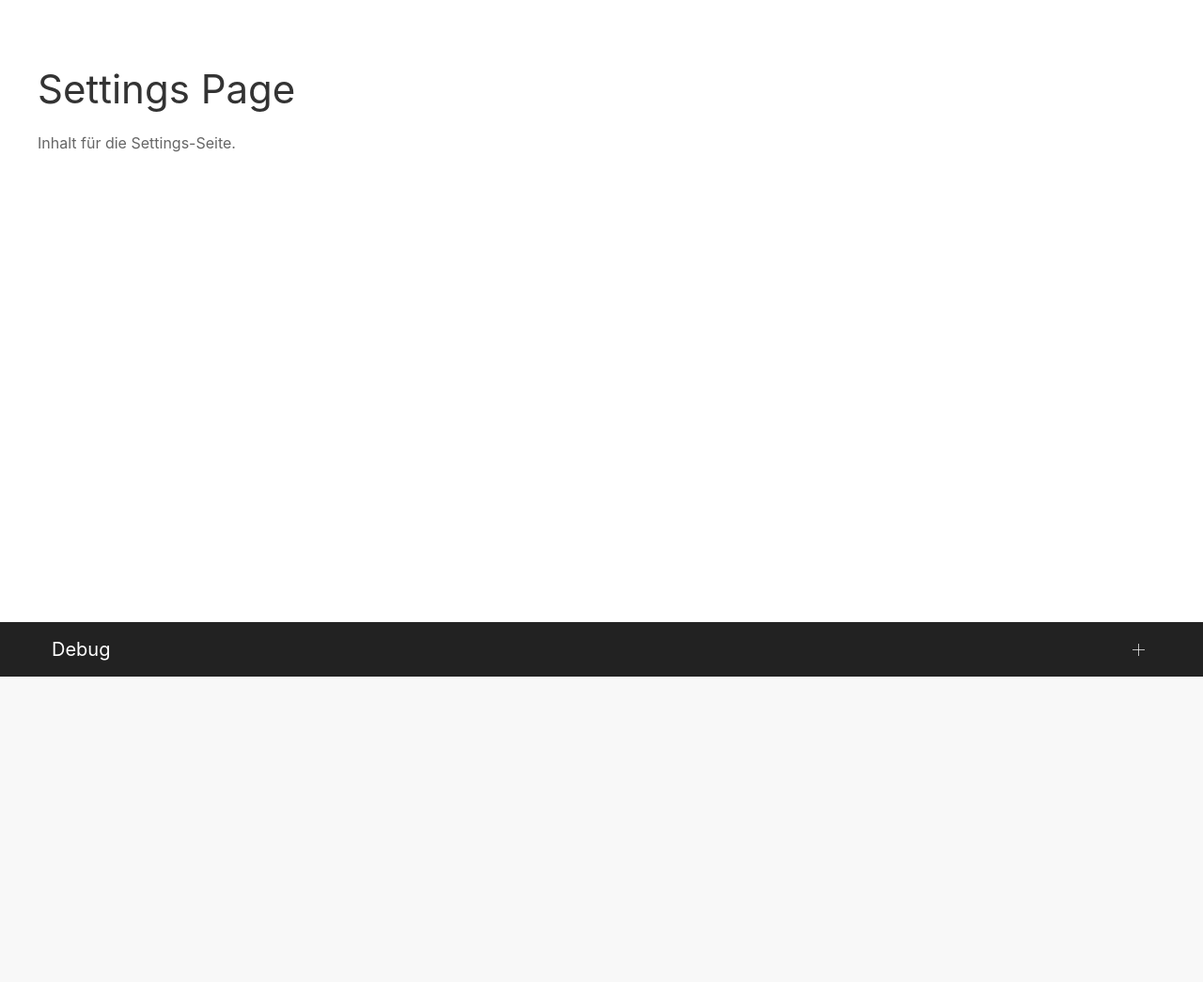
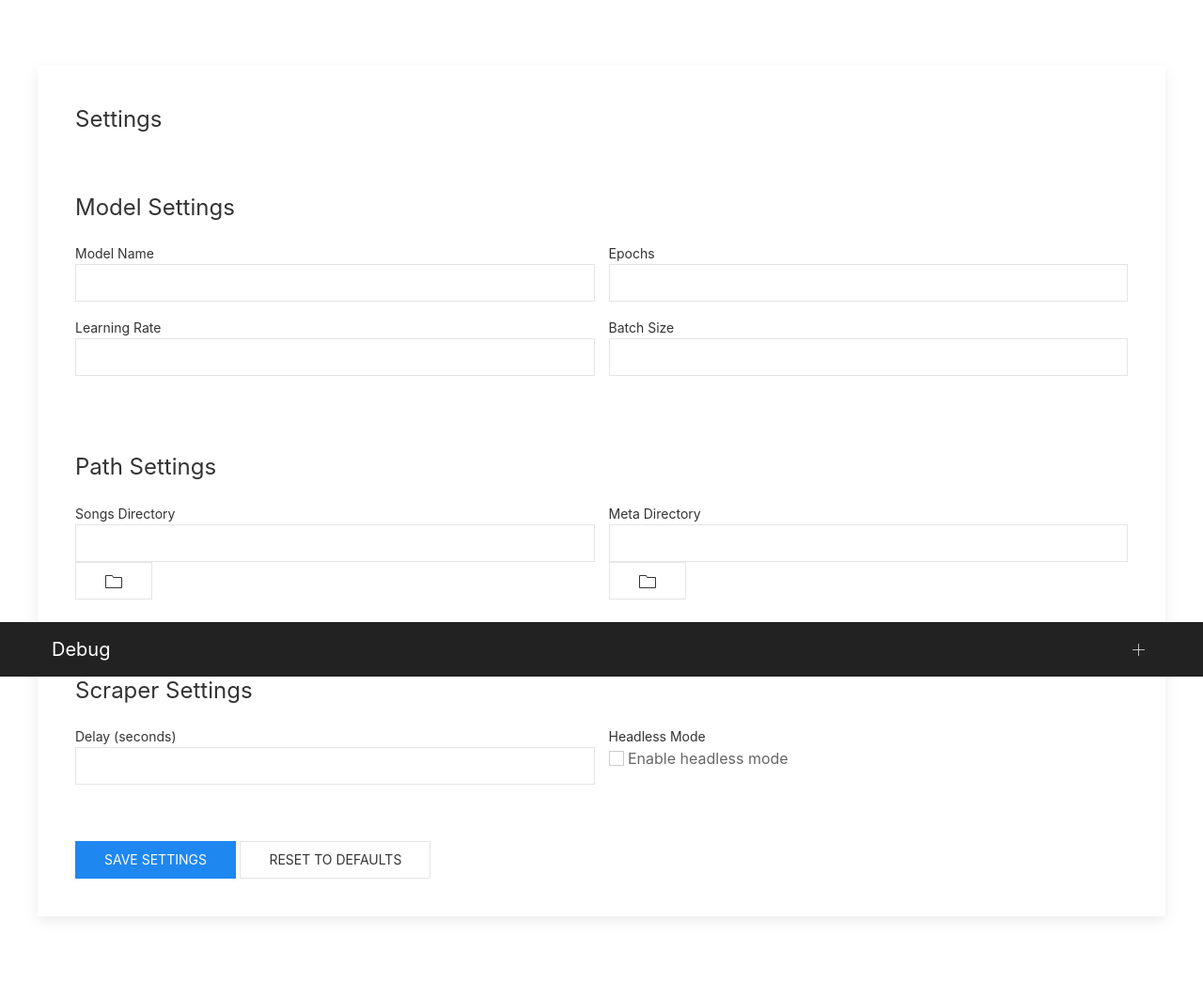
Before and after one commit to TentacleGuy/SunoRator, a Flask app: page /settings in a window 1280 px wide. Shown: the part 80-1125 px from the top of the page at 94% size. Before the commit the page ends 800 px from the top, so only its background shows below. Run offline with Flask 3, Linux system fonts and the light colour scheme.

Commit message:
settings layout hinzugefügt

```diff
--- a/app.py
+++ b/app.py
@@ -1,11 +1,22 @@
 import logging
 from flask import Flask, render_template, jsonify, request
+from flask_socketio import SocketIO, emit
 from utils.thread_manager import thread_manager
 from modules import scraper, prepare, trainer, generator, settings
 from utils.utils import *
 from config.vars import *
 
 app = Flask(__name__)
+socketio = SocketIO(app)
+
+# Add WebSocket handler for logging
+@socketio.on('connect')
+def handle_connect():
+    print('Client connected')
+
+def emit_log(message):
+    socketio.emit('log_message', {'data': message})
+
 
 # Manuelle Liste der Seiten (URL, Name)
 pages = [
@@ -17,6 +28,7 @@ pages = [
     {"url": "settings", "name": "Settings"}
 ]
 
+#Threads
 @app.route('/api/threads')
 def get_threads():
     active_threads = thread_manager.get_active_threads()
@@ -26,6 +38,74 @@ def get_threads():
 def stop_thread(thread_name):
     thread_manager.stop_thread(thread_name)
     return jsonify({"status": "success"})
+
+
+##########################HOME##########################
+@app.route('/')
+def start():
+    content = render_template('content/0-home.html')
+    return render_template('main.html', current_page="home", pages=pages, content=content)
+
+@app.route('/home')
+def home():
+    content = render_template('content/0-home.html')
+    return render_template('main.html', current_page="home", pages=pages, content=content)
+
+##########################SCRAPE##########################
+@app.route('/scrape')
+def scrape():
+    content = render_template('content/1-scrape.html')
+    return render_template('main.html', current_page="scrape", pages=pages, content=content)
+
+@app.route('/api/scrape/playlists')
+def api_scrape_playlists():
+    thread_manager.start_thread('scraper_playlists', scraper.start_playlist_scraping)
+    return jsonify({"status": "started"})
+
+@app.route('/api/scrape/songs')
+def api_scrape_songs():
+    thread_manager.start_thread('scraper_songs', scraper.start_song_scraping)
+    return jsonify({"status": "started"})
+
+##########################PREPARE##########################
+@app.route('/prepare')
+def prepare():
+    content = render_template('content/2-prepare.html')
+    return render_template('main.html', current_page="prepare", pages=pages, content=content)
+
+@app.route('/api/prepare')
+def api_prepare():
+    thread_manager.start_thread('prepare', prepare.start_preparation)
+    return jsonify({"status": "started"})
+
+#########################TRAIN##########################
+@app.route('/train')
+def train():
+    content = render_template('content/3-train.html')
+    return render_template('main.html', current_page="train", pages=pages, content=content)
+
+@app.route('/api/train/start')
+def api_train_start():
+    thread_manager.start_thread('trainer', trainer.start_training)
+    return jsonify({"status": "started"})
+
+#########################GENERATE##########################
+@app.route('/generate')
+def generate():
+    content = render_template('content/4-generate.html')
+    return render_template('main.html', current_page="generate", pages=pages, content=content)
+
+@app.route('/api/generate', methods=['POST'])
+def api_generate():
+    data = request.json
+    result = generator.generate_lyrics(data)
+    return jsonify({"lyrics": result})
+
+#########################SETTINGS##########################
+@app.route('/settings')
+def settings():
+    content = render_template('content/5-settings.html')
+    return render_template('main.html', current_page="settings", pages=pages, content=content)
 
 @app.route('/api/settings', methods=['GET', 'POST'])
 def handle_settings():
@@ -39,41 +119,8 @@ def handle_settings():
         return jsonify({"status": "success"})
     return jsonify(settings.settings_manager.settings)
 
-@app.route('/')
-def start():
-    content = render_template('content/0-home.html')
-    return render_template('main.html', current_page="home", pages=pages, content=content)
 
-@app.route('/home')
-def home():
-    content = render_template('content/0-home.html')
-    return render_template('main.html', current_page="home", pages=pages, content=content)
-
-@app.route('/scrape')
-def scrape():
-    content = render_template('content/1-scrape.html')
-    return render_template('main.html', current_page="scrape", pages=pages, content=content)
-
-@app.route('/prepare')
-def prepare():
-    content = render_template('content/2-prepare.html')
-    return render_template('main.html', current_page="prepare", pages=pages, content=content)
-
-@app.route('/train')
-def train():
-    content = render_template('content/3-train.html')
-    return render_template('main.html', current_page="train", pages=pages, content=content)
-
-@app.route('/generate')
-def generate():
-    content = render_template('content/4-generate.html')
-    return render_template('main.html', current_page="generate", pages=pages, content=content)
-
-@app.route('/settings')
-def settings():
-    content = render_template('content/5-settings.html')
-    return render_template('main.html', current_page="settings", pages=pages, content=content)
-
+# Run the app
 if __name__ == '__main__':
     logging.info("Server started")
-    app.run(debug=True)
+    socketio.run(app, debug=True)
--- a/templates/content/5-settings.html
+++ b/templates/content/5-settings.html
@@ -1,6 +1,78 @@
+{% block content %}
+<div class="uk-container">
+    <div class="uk-card uk-card-default uk-card-body">
+        <h2 class="uk-card-title">Settings</h2>
 
+        <!-- Model Settings -->
+        <div class="uk-section uk-section-small">
+            <h3>Model Settings</h3>
+            <div class="uk-grid-small uk-child-width-1-2@s" uk-grid>
+                <div>
+                    <label class="uk-form-label">Model Name</label>
+                    <input class="uk-input" type="text" id="model-name" data-category="model" data-key="name">
+                </div>
+                <div>
+                    <label class="uk-form-label">Epochs</label>
+                    <input class="uk-input" type="number" id="epochs" data-category="model" data-key="epochs">
+                </div>
+                <div>
+                    <label class="uk-form-label">Learning Rate</label>
+                    <input class="uk-input" type="number" step="0.0001" id="learning-rate" data-category="model" data-key="learning_rate">
+                </div>
+                <div>
+                    <label class="uk-form-label">Batch Size</label>
+                    <input class="uk-input" type="number" id="batch-size" data-category="model" data-key="batch_size">
+                </div>
+            </div>
+        </div>
 
-{% block content %}
-    <h1>Settings Page</h1>
-    <p>Inhalt für die Settings-Seite.</p>
+        <!-- Path Settings -->
+        <div class="uk-section uk-section-small">
+            <h3>Path Settings</h3>
+            <div class="uk-grid-small uk-child-width-1-2@s" uk-grid>
+                <div>
+                    <label class="uk-form-label">Songs Directory</label>
+                    <div class="uk-inline uk-width-1-1">
+                        <input class="uk-input" type="text" id="songs-dir" data-category="paths" data-key="songs_dir">
+                        <button class="uk-button uk-button-default" uk-tooltip="Select Directory">
+                            <span uk-icon="folder"></span>
+                        </button>
+                    </div>
+                </div>
+                <div>
+                    <label class="uk-form-label">Meta Directory</label>
+                    <div class="uk-inline uk-width-1-1">
+                        <input class="uk-input" type="text" id="meta-dir" data-category="paths" data-key="meta_dir">
+                        <button class="uk-button uk-button-default" uk-tooltip="Select Directory">
+                            <span uk-icon="folder"></span>
+                        </button>
+                    </div>
+                </div>
+            </div>
+        </div>
+
+        <!-- Scraper Settings -->
+        <div class="uk-section uk-section-small">
+            <h3>Scraper Settings</h3>
+            <div class="uk-grid-small uk-child-width-1-2@s" uk-grid>
+                <div>
+                    <label class="uk-form-label">Delay (seconds)</label>
+                    <input class="uk-input" type="number" id="scraper-delay" data-category="scraper" data-key="delay">
+                </div>
+                <div>
+                    <label class="uk-form-label">Headless Mode</label>
+                    <div class="uk-form-controls">
+                        <label><input class="uk-checkbox" type="checkbox" id="scraper-headless" data-category="scraper" data-key="headless"> Enable headless mode</label>
+                    </div>
+                </div>
+            </div>
+        </div>
+
+        <!-- Save Button -->
+        <div class="uk-margin-top">
+            <button class="uk-button uk-button-primary" id="save-settings">Save Settings</button>
+            <button class="uk-button uk-button-default" id="reset-settings">Reset to Defaults</button>
+        </div>
+    </div>
+</div>
 {% endblock %}
```
Also changed, not shown: modules/settings.py (+7 -0 lines), static/dist/js/script.min.js (+1 -1 lines), static/src/js/script.js (+129 -4 lines).
